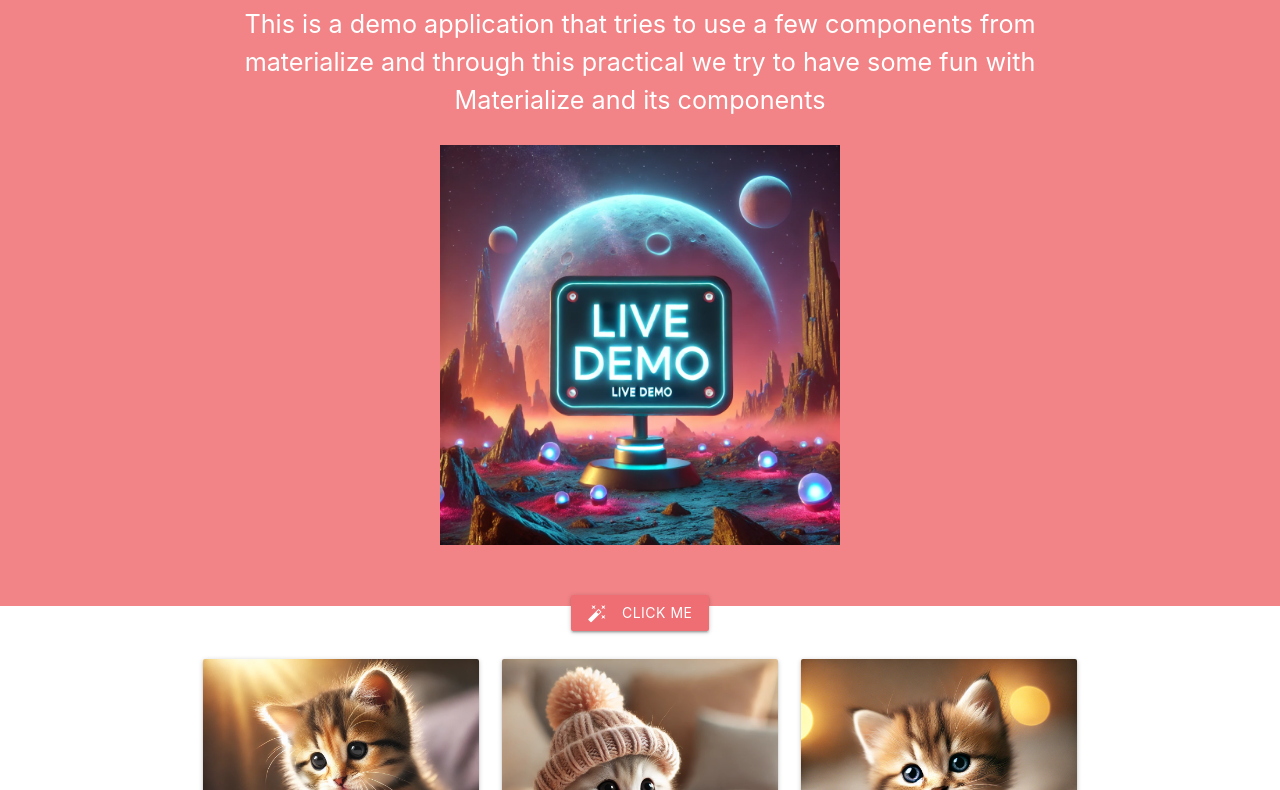
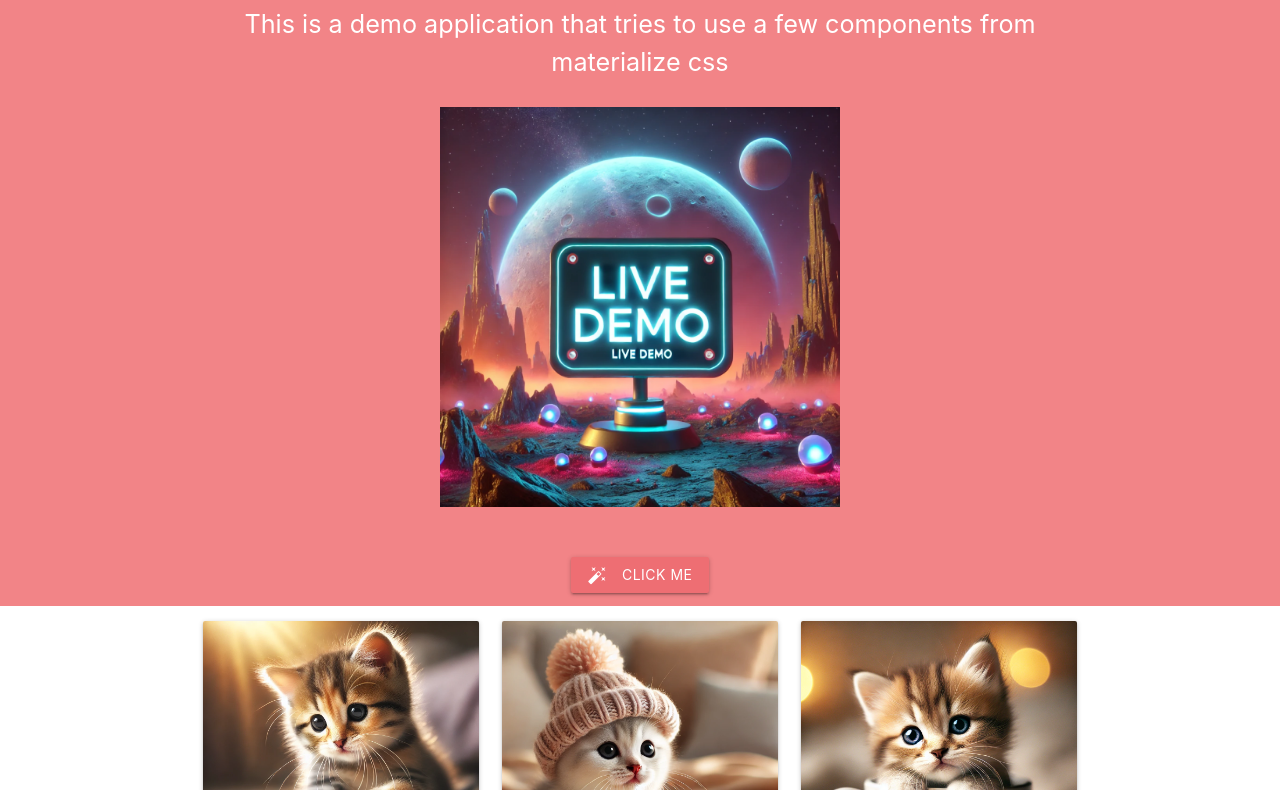
Before and after one commit to Arshdeep225615024/SIT725_CLASS, a website: page Public/index.html in a window 1280 px wide. Shown: the part 194-984 px from the top of the page. Drawn offline with nearby package versions, Linux system fonts and the light colour scheme.

Commit message:
title changed

```diff
--- a/Public/index.html
+++ b/Public/index.html
@@ -28,9 +28,8 @@
 <div class="container">
 <div class="row">
 <div class="col s12 center-align">
-<h1 id="heading">Welcome to SIT 725 Week 3</h1>
-<p class="flow-text">This is a demo application that tries to use a few components from materialize and through this practical we try to have some fun with Materialize and its
-components</p>
+<h1 id="heading">Welcome to SIT 725 3.2P</h1>
+<p class="flow-text">This is a demo application that tries to use a few components from materialize css</p>
 </div>
 <div class="col s12 center-align">
 <img class="materialboxed materialboxed-image" src="images/livedemo.png">
```
